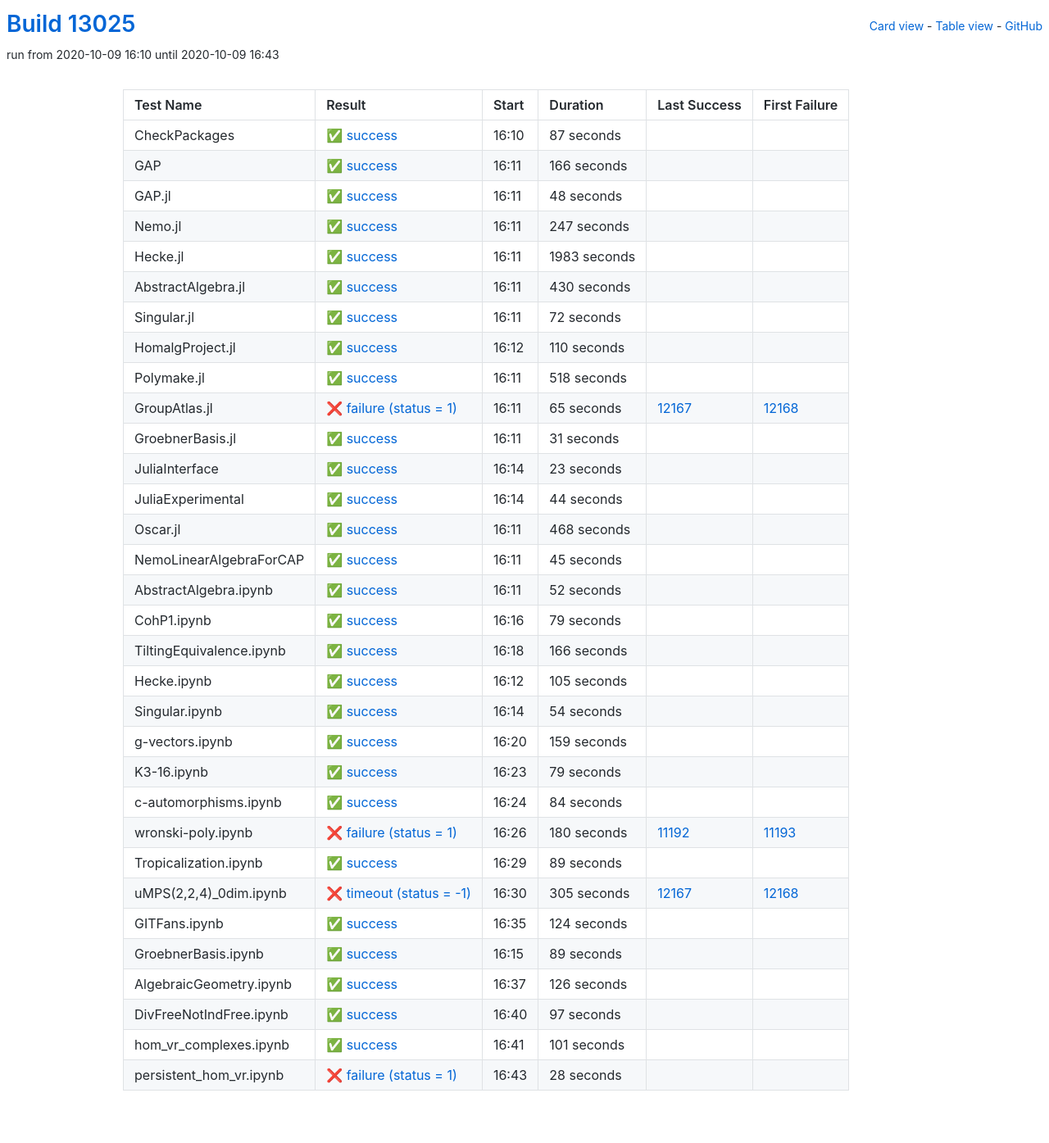
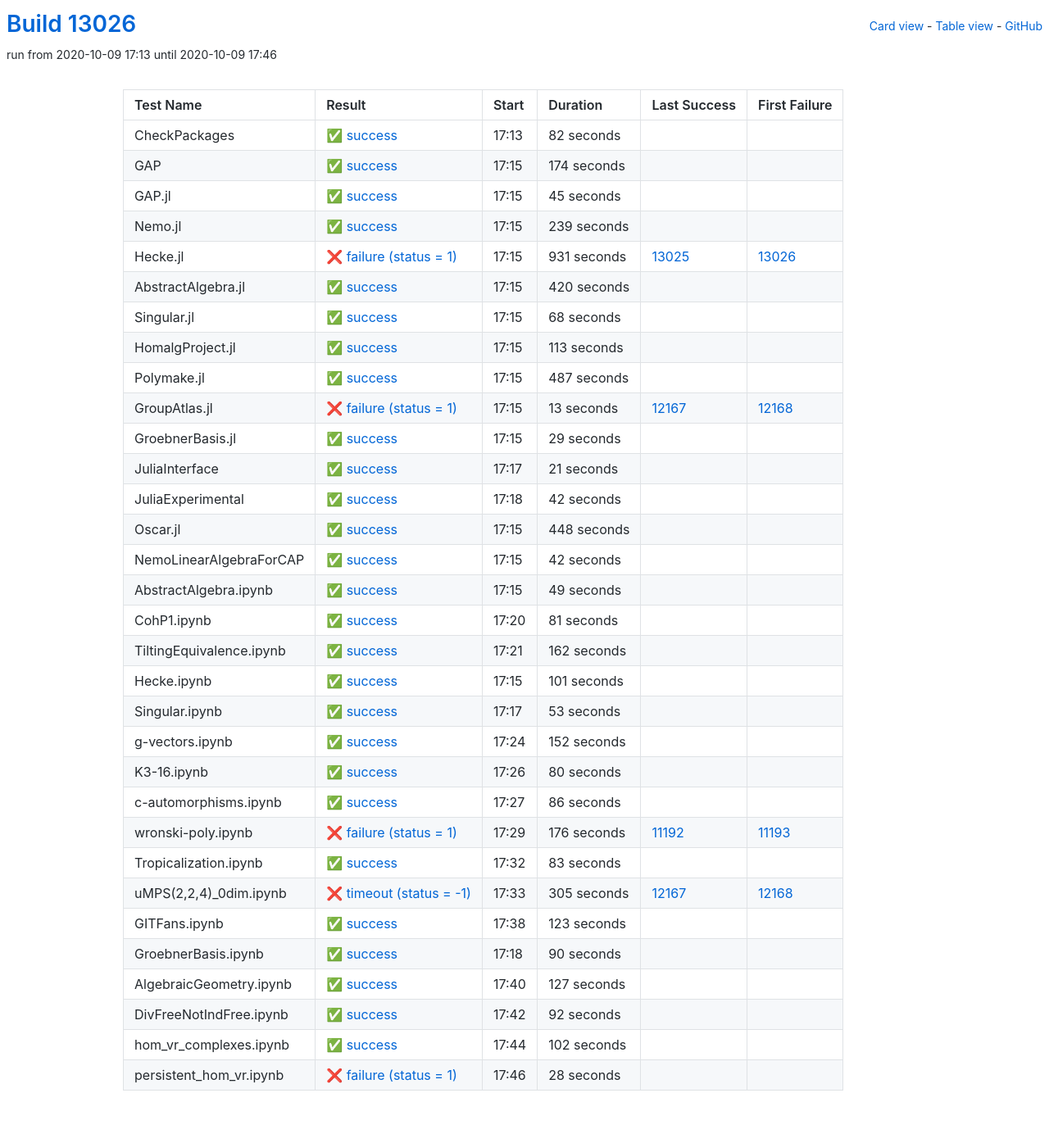
Before and after one commit to oscar-system/oscar-ci-status, a Jekyll site: the page built from table.html, in a window 1280 px wide. Shown: the whole page at 82% size. Built offline with Jekyll 4.4.1, drawn with Linux system fonts in a browser that asks for light colours.

Commit message:
Build #13026

```diff
--- a/_data/ci.yml
+++ b/_data/ci.yml
@@ -1,6 +1,6 @@
 ---
-build: 13025
-build_url: https://oscarci.mathematik.uni-kl.de/job/oscar/13025/
+build: 13026
+build_url: https://oscarci.mathematik.uni-kl.de/job/oscar/13026/
 job: oscar
 organization: oscar-system
 repo: oscar-ci-status
@@ -8,176 +8,32 @@
 tests:
 - name: CheckPackages
   id: checkpackages
-  log: https://oscarci.mathematik.uni-kl.de/job/oscar/13025/artifact/logs/build-13025/CheckPackages.log
-  start: 2020-10-09 16:10
+  log: https://oscarci.mathematik.uni-kl.de/job/oscar/13026/artifact/logs/build-13026/CheckPackages.log
+  start: 2020-10-09 17:13
   success: true
   exitcode: 0
   status: success
-  duration: 87
+  duration: 82
   last_success: false
   last_success_url:
   first_failure: false
   first_failure_url:
 - name: GAP
   id: gap
-  log: https://oscarci.mathematik.uni-kl.de/job/oscar/13025/artifact/logs/build-13025/GAP.log
-  start: 2020-10-09 16:11
+  log: https://oscarci.mathematik.uni-kl.de/job/oscar/13026/artifact/logs/build-13026/GAP.log
+  start: 2020-10-09 17:15
   success: true
   exitcode: 0
   status: success
-  duration: 166
+  duration: 174
   last_success: false
   last_success_url:
   first_failure: false
   first_failure_url:
 - name: GAP.jl
   id: gap-jl
-  log: https://oscarci.mathematik.uni-kl.de/job/oscar/13025/artifact/logs/build-13025/GAP.jl.log
-  start: 2020-10-09 16:11
-  success: true
-  exitcode: 0
-  status: success
-  duration: 48
-  last_success: false
-  last_success_url:
-  first_failure: false
-  first_failure_url:
-- name: Nemo.jl
-  id: nemo-jl
-  log: https://oscarci.mathematik.uni-kl.de/job/oscar/13025/artifact/logs/build-13025/Nemo.jl.log
-  start: 2020-10-09 16:11
-  success: true
-  exitcode: 0
-  status: success
-  duration: 247
-  last_success: false
-  last_success_url:
-  first_failure: false
-  first_failure_url:
-- name: Hecke.jl
-  id: hecke-jl
-  log: https://oscarci.mathematik.uni-kl.de/job/oscar/13025/artifact/logs/build-13025/Hecke.jl.log
-  start: 2020-10-09 16:11
-  success: true
-  exitcode: 0
-  status: success
-  duration: 1983
-  last_success: false
-  last_success_url:
-  first_failure: false
-  first_failure_url:
-- name: AbstractAlgebra.jl
-  id: abstractalgebra-jl
-  log: https://oscarci.mathematik.uni-kl.de/job/oscar/13025/artifact/logs/build-13025/AbstractAlgebra.jl.log
-  start: 2020-10-09 16:11
-  success: true
-  exitcode: 0
-  status: success
-  duration: 430
-  last_success: false
-  last_success_url:
-  first_failure: false
-  first_failure_url:
-- name: Singular.jl
-  id: singular-jl
-  log: https://oscarci.mathematik.uni-kl.de/job/oscar/13025/artifact/logs/build-13025/Singular.jl.log
-  start: 2020-10-09 16:11
-  success: true
-  exitcode: 0
-  status: success
-  duration: 72
-  last_success: false
-  last_success_url:
-  first_failure: false
-  first_failure_url:
-- name: HomalgProject.jl
-  id: homalgproject-jl
-  log: https://oscarci.mathematik.uni-kl.de/job/oscar/13025/artifact/logs/build-13025/HomalgProject.jl.log
-  start: 2020-10-09 16:12
-  success: true
-  exitcode: 0
-  status: success
-  duration: 110
-  last_success: false
-  last_success_url:
-  first_failure: false
-  first_failure_url:
-- name: Polymake.jl
-  id: polymake-jl
-  log: https://oscarci.mathematik.uni-kl.de/job/oscar/13025/artifact/logs/build-13025/Polymake.jl.log
-  start: 2020-10-09 16:11
-  success: true
-  exitcode: 0
-  status: success
-  duration: 518
-  last_success: false
-  last_success_url:
-  first_failure: false
-  first_failure_url:
-- name: GroupAtlas.jl
-  id: groupatlas-jl
-  log: https://oscarci.mathematik.uni-kl.de/job/oscar/13025/artifact/logs/build-13025/GroupAtlas.jl.log
-  start: 2020-10-09 16:11
-  success: false
-  exitcode: 1
-  status: failure
-  duration: 65
-  last_success: 12167
-  last_success_url: https://oscarci.mathematik.uni-kl.de/job/oscar/12167/
-  first_failure: 12168
-  first_failure_url: https://oscarci.mathematik.uni-kl.de/job/oscar/12168/
-- name: GroebnerBasis.jl
-  id: groebnerbasis-jl
-  log: https://oscarci.mathematik.uni-kl.de/job/oscar/13025/artifact/logs/build-13025/GroebnerBasis.jl.log
-  start: 2020-10-09 16:11
-  success: true
-  exitcode: 0
-  status: success
-  duration: 31
-  last_success: false
-  last_success_url:
-  first_failure: false
-  first_failure_url:
-- name: JuliaInterface
-  id: juliainterface
-  log: https://oscarci.mathematik.uni-kl.de/job/oscar/13025/artifact/logs/build-13025/JuliaInterface.log
-  start: 2020-10-09 16:14
-  success: true
-  exitcode: 0
-  status: success
-  duration: 23
-  last_success: false
-  last_success_url:
-  first_failure: false
-  first_failure_url:
-- name: JuliaExperimental
-  id: juliaexperimental
-  log: https://oscarci.mathematik.uni-kl.de/job/oscar/13025/artifact/logs/build-13025/JuliaExperimental.log
-  start: 2020-10-09 16:14
-  success: true
-  exitcode: 0
-  status: success
-  duration: 44
-  last_success: false
-  last_success_url:
-  first_failure: false
-  first_failure_url:
-- name: Oscar.jl
-  id: oscar-jl
-  log: https://oscarci.mathematik.uni-kl.de/job/oscar/13025/artifact/logs/build-13025/Oscar.jl.log
-  start: 2020-10-09 16:11
-  success: true
-  exitcode: 0
-  status: success
-  duration: 468
-  last_success: false
-  last_success_url:
-  first_failure: false
-  first_failure_url:
-- name: NemoLinearAlgebraForCAP
-  id: nemolinearalgebraforcap
-  log: https://oscarci.mathematik.uni-kl.de/job/oscar/13025/artifact/logs/build-13025/NemoLinearAlgebraForCAP.log
-  start: 2020-10-09 16:11
+  log: https://oscarci.mathematik.uni-kl.de/job/oscar/13026/artifact/logs/build-13026/GAP.jl.log
+  start: 2020-10-09 17:15
   success: true
   exitcode: 0
   status: success
@@ -186,130 +42,274 @@
   last_success_url:
   first_failure: false
   first_failure_url:
-- name: AbstractAlgebra.ipynb
-  id: abstractalgebra-ipynb
-  log: https://oscarci.mathematik.uni-kl.de/job/oscar/13025/artifact/logs/build-13025/AbstractAlgebra.ipynb.log
-  start: 2020-10-09 16:11
+- name: Nemo.jl
+  id: nemo-jl
+  log: https://oscarci.mathematik.uni-kl.de/job/oscar/13026/artifact/logs/build-13026/Nemo.jl.log
+  start: 2020-10-09 17:15
   success: true
   exitcode: 0
   status: success
-  duration: 52
+  duration: 239
+  last_success: false
+  last_success_url:
+  first_failure: false
+  first_failure_url:
+- name: Hecke.jl
+  id: hecke-jl
+  log: https://oscarci.mathematik.uni-kl.de/job/oscar/13026/artifact/logs/build-13026/Hecke.jl.log
+  start: 2020-10-09 17:15
+  success: false
+  exitcode: 1
+  status: failure
+  duration: 931
+  last_success: 13025
+  last_success_url: https://oscarci.mathematik.uni-kl.de/job/oscar/13025/
+  first_failure: 13026
+  first_failure_url: https://oscarci.mathematik.uni-kl.de/job/oscar/13026/
+- name: AbstractAlgebra.jl
+  id: abstractalgebra-jl
+  log: https://oscarci.mathematik.uni-kl.de/job/oscar/13026/artifact/logs/build-13026/AbstractAlgebra.jl.log
+  start: 2020-10-09 17:15
+  success: true
+  exitcode: 0
+  status: success
+  duration: 420
+  last_success: false
+  last_success_url:
+  first_failure: false
+  first_failure_url:
+- name: Singular.jl
+  id: singular-jl
+  log: https://oscarci.mathematik.uni-kl.de/job/oscar/13026/artifact/logs/build-13026/Singular.jl.log
+  start: 2020-10-09 17:15
+  success: true
+  exitcode: 0
+  status: success
+  duration: 68
+  last_success: false
+  last_success_url:
+  first_failure: false
+  first_failure_url:
+- name: HomalgProject.jl
+  id: homalgproject-jl
+  log: https://oscarci.mathematik.uni-kl.de/job/oscar/13026/artifact/logs/build-13026/HomalgProject.jl.log
+  start: 2020-10-09 17:15
+  success: true
+  exitcode: 0
+  status: success
+  duration: 113
+  last_success: false
+  last_success_url:
+  first_failure: false
+  first_failure_url:
+- name: Polymake.jl
+  id: polymake-jl
+  log: https://oscarci.mathematik.uni-kl.de/job/oscar/13026/artifact/logs/build-13026/Polymake.jl.log
+  start: 2020-10-09 17:15
+  success: true
+  exitcode: 0
+  status: success
+  duration: 487
+  last_success: false
+  last_success_url:
+  first_failure: false
+  first_failure_url:
+- name: GroupAtlas.jl
+  id: groupatlas-jl
+  log: https://oscarci.mathematik.uni-kl.de/job/oscar/13026/artifact/logs/build-13026/GroupAtlas.jl.log
+  start: 2020-10-09 17:15
+  success: false
+  exitcode: 1
+  status: failure
+  duration: 13
+  last_success: 12167
+  last_success_url: https://oscarci.mathematik.uni-kl.de/job/oscar/12167/
+  first_failure: 12168
+  first_failure_url: https://oscarci.mathematik.uni-kl.de/job/oscar/12168/
+- name: GroebnerBasis.jl
+  id: groebnerbasis-jl
+  log: https://oscarci.mathematik.uni-kl.de/job/oscar/13026/artifact/logs/build-13026/GroebnerBasis.jl.log
+  start: 2020-10-09 17:15
+  success: true
+  exitcode: 0
+  status: success
+  duration: 29
+  last_success: false
+  last_success_url:
+  first_failure: false
+  first_failure_url:
+- name: JuliaInterface
+  id: juliainterface
+  log: https://oscarci.mathematik.uni-kl.de/job/oscar/13026/artifact/logs/build-13026/JuliaInterface.log
+  start: 2020-10-09 17:17
+  success: true
+  exitcode: 0
+  status: success
+  duration: 21
+  last_success: false
+  last_success_url:
+  first_failure: false
+  first_failure_url:
+- name: JuliaExperimental
+  id: juliaexperimental
+  log: https://oscarci.mathematik.uni-kl.de/job/oscar/13026/artifact/logs/build-13026/JuliaExperimental.log
+  start: 2020-10-09 17:18
+  success: true
+  exitcode: 0
+  status: success
+  duration: 42
+  last_success: false
+  last_success_url:
+  first_failure: false
+  first_failure_url:
+- name: Oscar.jl
+  id: oscar-jl
+  log: https://oscarci.mathematik.uni-kl.de/job/oscar/13026/artifact/logs/build-13026/Oscar.jl.log
+  start: 2020-10-09 17:15
+  success: true
+  exitcode: 0
+  status: success
+  duration: 448
+  last_success: false
+  last_success_url:
+  first_failure: false
+  first_failure_url:
+- name: NemoLinearAlgebraForCAP
+  id: nemolinearalgebraforcap
+  log: https://oscarci.mathematik.uni-kl.de/job/oscar/13026/artifact/logs/build-13026/NemoLinearAlgebraForCAP.log
+  start: 2020-10-09 17:15
+  success: true
+  exitcode: 0
+  status: success
+  duration: 42
+  last_success: false
+  last_success_url:
+  first_failure: false
+  first_failure_url:
+- name: AbstractAlgebra.ipynb
+  id: abstractalgebra-ipynb
+  log: https://oscarci.mathematik.uni-kl.de/job/oscar/13026/artifact/logs/build-13026/AbstractAlgebra.ipynb.log
+  start: 2020-10-09 17:15
+  success: true
+  exitcode: 0
+  status: success
+  duration: 49
   last_success: false
   last_success_url:
   first_failure: false
   first_failure_url:
 - name: CohP1.ipynb
   id: cohp1-ipynb
-  log: https://oscarci.mathematik.uni-kl.de/job/oscar/13025/artifact/logs/build-13025/CohP1.ipynb.log
-  start: 2020-10-09 16:16
+  log: https://oscarci.mathematik.uni-kl.de/job/oscar/13026/artifact/logs/build-13026/CohP1.ipynb.log
+  start: 2020-10-09 17:20
   success: true
   exitcode: 0
   status: success
-  duration: 79
+  duration: 81
   last_success: false
   last_success_url:
   first_failure: false
   first_failure_url:
 - name: TiltingEquivalence.ipynb
   id: tiltingequivalence-ipynb
-  log: https://oscarci.mathematik.uni-kl.de/job/oscar/13025/artifact/logs/build-13025/TiltingEquivalence.ipynb.log
-  start: 2020-10-09 16:18
+  log: https://oscarci.mathematik.uni-kl.de/job/oscar/13026/artifact/logs/build-13026/TiltingEquivalence.ipynb.log
+  start: 2020-10-09 17:21
   success: true
   exitcode: 0
   status: success
-  duration: 166
+  duration: 162
   last_success: false
   last_success_url:
   first_failure: false
   first_failure_url:
 - name: Hecke.ipynb
   id: hecke-ipynb
-  log: https://oscarci.mathematik.uni-kl.de/job/oscar/13025/artifact/logs/build-13025/Hecke.ipynb.log
-  start: 2020-10-09 16:12
+  log: https://oscarci.mathematik.uni-kl.de/job/oscar/13026/artifact/logs/build-13026/Hecke.ipynb.log
+  start: 2020-10-09 17:15
   success: true
   exitcode: 0
   status: success
-  duration: 105
+  duration: 101
   last_success: false
   last_success_url:
   first_failure: false
   first_failure_url:
 - name: Singular.ipynb
   id: singular-ipynb
-  log: https://oscarci.mathematik.uni-kl.de/job/oscar/13025/artifact/logs/build-13025/Singular.ipynb.log
-  start: 2020-10-09 16:14
+  log: https://oscarci.mathematik.uni-kl.de/job/oscar/13026/artifact/logs/build-13026/Singular.ipynb.log
+  start: 2020-10-09 17:17
   success: true
   exitcode: 0
   status: success
-  duration: 54
+  duration: 53
   last_success: false
   last_success_url:
   first_failure: false
   first_failure_url:
 - name: g-vectors.ipynb
   id: g-vectors-ipynb
-  log: https://oscarci.mathematik.uni-kl.de/job/oscar/13025/artifact/logs/build-13025/g-vectors.ipynb.log
-  start: 2020-10-09 16:20
+  log: https://oscarci.mathematik.uni-kl.de/job/oscar/13026/artifact/logs/build-13026/g-vectors.ipynb.log
+  start: 2020-10-09 17:24
   success: true
   exitcode: 0
   status: success
-  duration: 159
+  duration: 152
   last_success: false
   last_success_url:
   first_failure: false
   first_failure_url:
 - name: K3-16.ipynb
   id: k3-16-ipynb
-  log: https://oscarci.mathematik.uni-kl.de/job/oscar/13025/artifact/logs/build-13025/K3-16.ipynb.log
-  start: 2020-10-09 16:23
+  log: https://oscarci.mathematik.uni-kl.de/job/oscar/13026/artifact/logs/build-13026/K3-16.ipynb.log
+  start: 2020-10-09 17:26
   success: true
   exitcode: 0
   status: success
-  duration: 79
+  duration: 80
   last_success: false
   last_success_url:
   first_failure: false
   first_failure_url:
 - name: c-automorphisms.ipynb
   id: c-automorphisms-ipynb
-  log: https://oscarci.mathematik.uni-kl.de/job/oscar/13025/artifact/logs/build-13025/c-automorphisms.ipynb.log
-  start: 2020-10-09 16:24
+  log: https://oscarci.mathematik.uni-kl.de/job/oscar/13026/artifact/logs/build-13026/c-automorphisms.ipynb.log
+  start: 2020-10-09 17:27
   success: true
   exitcode: 0
   status: success
-  duration: 84
+  duration: 86
   last_success: false
   last_success_url:
   first_failure: false
   first_failure_url:
 - name: wronski-poly.ipynb
   id: wronski-poly-ipynb
-  log: https://oscarci.mathematik.uni-kl.de/job/oscar/13025/artifact/logs/build-13025/wronski-poly.ipynb.log
-  start: 2020-10-09 16:26
+  log: https://oscarci.mathematik.uni-kl.de/job/oscar/13026/artifact/logs/build-13026/wronski-poly.ipynb.log
+  start: 2020-10-09 17:29
   success: false
   exitcode: 1
   status: failure
-  duration: 180
+  duration: 176
   last_success: 11192
   last_success_url: https://oscarci.mathematik.uni-kl.de/job/oscar/11192/
   first_failure: 11193
   first_failure_url: https://oscarci.mathematik.uni-kl.de/job/oscar/11193/
 - name: Tropicalization.ipynb
   id: tropicalization-ipynb
-  log: https://oscarci.mathematik.uni-kl.de/job/oscar/13025/artifact/logs/build-13025/Tropicalization.ipynb.log
-  start: 2020-10-09 16:29
+  log: https://oscarci.mathematik.uni-kl.de/job/oscar/13026/artifact/logs/build-13026/Tropicalization.ipynb.log
+  start: 2020-10-09 17:32
   success: true
   exitcode: 0
   status: success
-  duration: 89
+  duration: 83
   last_success: false
   last_success_url:
   first_failure: false
   first_failure_url:
 - name: uMPS(2,2,4)_0dim.ipynb
   id: umps-2-2-4-0dim-ipynb
-  log: https://oscarci.mathematik.uni-kl.de/job/oscar/13025/artifact/logs/build-13025/uMPS-2-2-4-_0dim.ipynb.log
-  start: 2020-10-09 16:30
+  log: https://oscarci.mathematik.uni-kl.de/job/oscar/13026/artifact/logs/build-13026/uMPS-2-2-4-_0dim.ipynb.log
+  start: 2020-10-09 17:33
   success: false
   exitcode: -1
   status: timeout
@@ -320,68 +320,68 @@
   first_failure_url: https://oscarci.mathematik.uni-kl.de/job/oscar/12168/
 - name: GITFans.ipynb
   id: gitfans-ipynb
-  log: https://oscarci.mathematik.uni-kl.de/job/oscar/13025/artifact/logs/build-13025/GITFans.ipynb.log
-  start: 2020-10-09 16:35
+  log: https://oscarci.mathematik.uni-kl.de/job/oscar/13026/artifact/logs/build-13026/GITFans.ipynb.log
+  start: 2020-10-09 17:38
   success: true
   exitcode: 0
   status: success
-  duration: 124
+  duration: 123
   last_success: false
   last_success_url:
   first_failure: false
   first_failure_url:
 - name: GroebnerBasis.ipynb
   id: groebnerbasis-ipynb
-  log: https://oscarci.mathematik.uni-kl.de/job/oscar/13025/artifact/logs/build-13025/GroebnerBasis.ipynb.log
-  start: 2020-10-09 16:15
+  log: https://oscarci.mathematik.uni-kl.de/job/oscar/13026/artifact/logs/build-13026/GroebnerBasis.ipynb.log
+  start: 2020-10-09 17:18
   success: true
   exitcode: 0
   status: success
-  duration: 89
+  duration: 90
   last_success: false
   last_success_url:
   first_failure: false
   first_failure_url:
 - name: AlgebraicGeometry.ipynb
   id: algebraicgeometry-ipynb
-  log: https://oscarci.mathematik.uni-kl.de/job/oscar/13025/artifact/logs/build-13025/AlgebraicGeometry.ipynb.log
-  start: 2020-10-09 16:37
+  log: https://oscarci.mathematik.uni-kl.de/job/oscar/13026/artifact/logs/build-13026/AlgebraicGeometry.ipynb.log
+  start: 2020-10-09 17:40
   success: true
   exitcode: 0
   status: success
-  duration: 126
+  duration: 127
   last_success: false
   last_success_url:
   first_failure: false
   first_failure_url:
 - name: DivFreeNotIndFree.ipynb
   id: divfreenotindfree-ipynb
-  log: https://oscarci.mathematik.uni-kl.de/job/oscar/13025/artifact/logs/build-13025/DivFreeNotIndFree.ipynb.log
-  start: 2020-10-09 16:40
+  log: https://oscarci.mathematik.uni-kl.de/job/oscar/13026/artifact/logs/build-13026/DivFreeNotIndFree.ipynb.log
+  start: 2020-10-09 17:42
   success: true
   exitcode: 0
   status: success
-  duration: 97
+  duration: 92
   last_success: false
   last_success_url:
   first_failure: false
   first_failure_url:
 - name: hom_vr_complexes.ipynb
   id: hom-vr-complexes-ipynb
-  log: https://oscarci.mathematik.uni-kl.de/job/oscar/13025/artifact/logs/build-13025/hom_vr_complexes.ipynb.log
-  start: 2020-10-09 16:41
+  log: https://oscarci.mathematik.uni-kl.de/job/oscar/13026/artifact/logs/build-13026/hom_vr_complexes.ipynb.log
+  start: 2020-10-09 17:44
   success: true
   exitcode: 0
   status: success
-  duration: 101
+  duration: 102
   last_success: false
   last_success_url:
   first_failure: false
   first_failure_url:
 - name: persistent_hom_vr.ipynb
   id: persistent-hom-vr-ipynb
-  log: https://oscarci.mathematik.uni-kl.de/job/oscar/13025/artifact/logs/build-13025/persistent_hom_vr.ipynb.log
-  start: 2020-10-09 16:43
+  log: https://oscarci.mathematik.uni-kl.de/job/oscar/13026/artifact/logs/build-13026/persistent_hom_vr.ipynb.log
+  start: 2020-10-09 17:46
   success: false
   exitcode: 1
   status: failure
```
Also changed, not shown: README.md.
